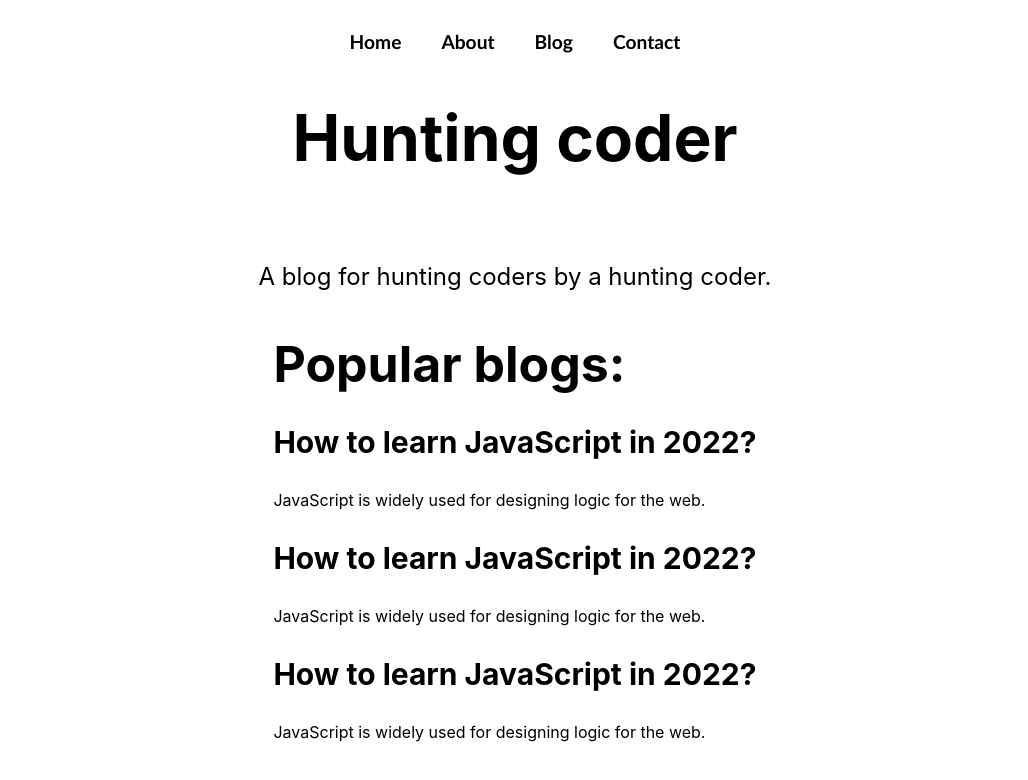
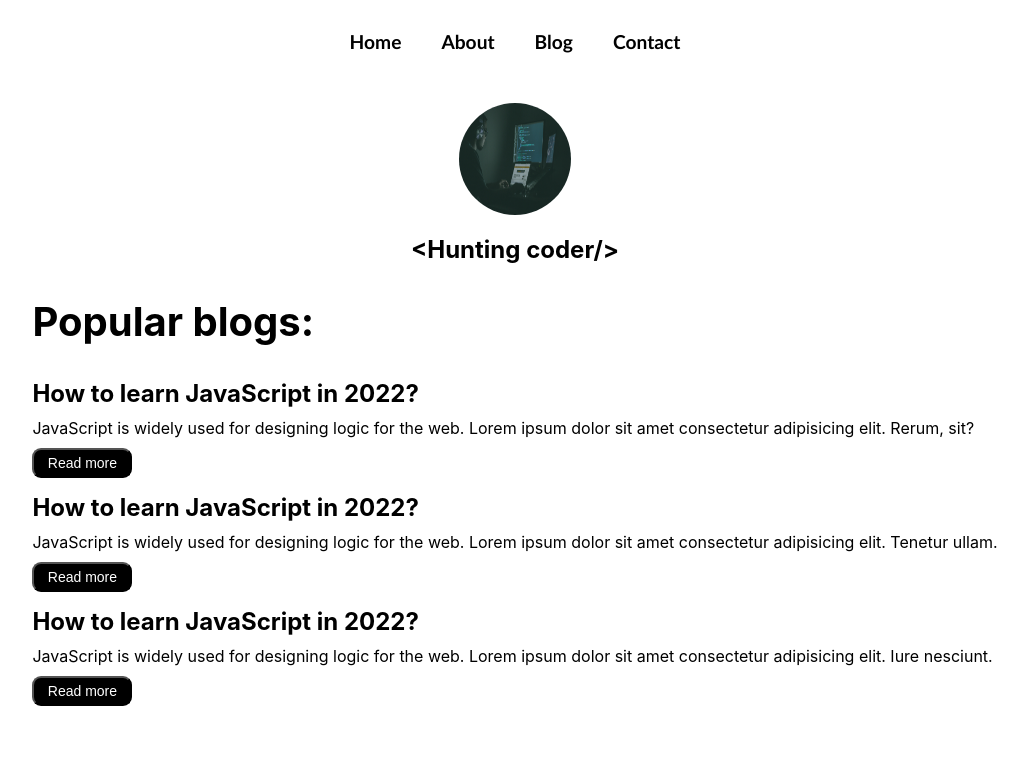
Before and after one commit to tejaslolage07/Blogpost-website-using-NEXT, a Next.js app: page / in a window 1280 px wide. Shown: the top 780 px of the page, without its empty margins (125-1153 px from the left). Built offline with nearby package versions, Linux system fonts and the light colour scheme.

Commit message:
Beautified the Home page, contact page and the about page.

```diff
--- a/pages/blog.tsx
+++ b/pages/blog.tsx
@@ -32,6 +32,9 @@ const Blog = (props: any) => {
               <p className={styles.blogItemPara}>
                 {blogItem.metadesc.substr(0, 200)}...
               </p>
+              <Link href={`/blogpost/${blogItem.slug}`}>
+                <button className={styles.btn}>Read more</button>
+              </Link>
             </div>
           );
         })}
--- a/pages/index.tsx
+++ b/pages/index.tsx
@@ -1,21 +1,11 @@
 import Head from "next/head";
 import styles from "../styles/Home.module.css";
 import React from "react";
+// import Image from "next/image";
 
 export default function Home() {
   return (
     <div className={styles.container}>
-      <style jsx>
-        {`
-          h2 {
-            font-size: 50px;
-            margin: 15px 0px 25px 0px;
-          }
-          h3 {
-            font-size: 30px;
-          }
-        `}
-      </style>
       <Head>
         <title>Hunting coder</title>
         <meta name="description" content="Generated by create next app" />
@@ -23,34 +13,48 @@ export default function Home() {
       </Head>
 
       <main className={styles.main}>
-        <h1 className={styles.title}>Hunting coder</h1>
+        <div className={styles.imagewrapper}>
+          <img
+            className={styles.homeimg}
+            src="/homeImg.webp"
+            width={116}
+            height={116}
+          ></img>
+        </div>
 
-        <div className={styles.imagewrapper}>
-          {/* <Image
-            className={styles.homeimg}
-            alt=""
-            src="/homeImg.webp"
-            width={174}
-            height={116}
-          /> */}
-        </div>
-        <p className={styles.description}>
-          A blog for hunting coders by a hunting coder.
-        </p>
+        <h1 className={styles.title}>&lt;Hunting coder/&gt;</h1>
 
         <div className="blogs">
-          <h2>Popular blogs:</h2>
-          <div className="blogItem">
-            <h3>How to learn JavaScript in 2022?</h3>
-            <p>JavaScript is widely used for designing logic for the web.</p>
+          <h2 className={styles.h2}>Popular blogs:</h2>
+          <div>
+            <h3 className={styles.h3}>How to learn JavaScript in 2022?</h3>
+            <p className={styles.p}>
+              JavaScript is widely used for designing logic for the web. Lorem
+              ipsum dolor sit amet consectetur adipisicing elit. Rerum, sit?
+            </p>
+            <div className={styles.buttonwrapper}>
+              <button className={styles.btn}>Read more</button>
+            </div>
           </div>
-          <div className="blogItem">
-            <h3>How to learn JavaScript in 2022?</h3>
-            <p>JavaScript is widely used for designing logic for the web.</p>
+          <div>
+            <h3 className={styles.h3}>How to learn JavaScript in 2022?</h3>
+            <p className={styles.p}>
+              JavaScript is widely used for designing logic for the web. Lorem
+              ipsum dolor sit amet consectetur adipisicing elit. Tenetur ullam.
+            </p>
+            <div className={styles.buttonwrapper}>
+              <button className={styles.btn}>Read more</button>
+            </div>
           </div>
-          <div className="blogItem">
-            <h3>How to learn JavaScript in 2022?</h3>
-            <p>JavaScript is widely used for designing logic for the web.</p>
+          <div>
+            <h3 className={styles.h3}>How to learn JavaScript in 2022?</h3>
+            <p className={styles.p}>
+              JavaScript is widely used for designing logic for the web. Lorem
+              ipsum dolor sit amet consectetur adipisicing elit. Iure nesciunt.
+            </p>
+            <div className={styles.buttonwrapper}>
+              <button className={styles.btn}>Read more</button>
+            </div>
           </div>
         </div>
       </main>
--- a/styles/Blog.module.css
+++ b/styles/Blog.module.css
@@ -9,14 +9,17 @@
   align-items: center;
 }
 
-.blogs{
-
-}
-
-.blogItem{
-
-}
-
 .blogItemPara{
   max-width: 65vw;
 }
+
+.btn{
+  color: white;
+  background-color: black;
+  border-radius: 9px;
+  width: 100px;
+  height: 30px;
+  font-size: 14px;
+  cursor: pointer;
+  margin: auto;
+}
--- a/styles/Contact.module.css
+++ b/styles/Contact.module.css
@@ -4,9 +4,38 @@
     margin: auto;
 }
 .mb3{
-
+    display: flex;
+    flex-direction: column;
 }
 .formlabel{
-    margin: 0px 14px;
-
+    padding: 5px 0px;
 }
+.input{
+    padding: 3px;
+    font-size: 18px;
+    border-radius: 4px;
+    border: 1px solid black;
+    margin: 0px 0px 20px 0px;
+}
+.textarea{
+    margin: 25px 0px 15px;
+    height: 5rem;
+    border: 1px solid black;
+    border-radius: 4px;
+    font-size: 15px;
+}
+.dilasa{
+    font-size: 0.75rem;
+    margin: 3px 7px;
+    color: grey;
+}
+.btn{
+    color: white;
+    background-color: black;
+    border-radius: 9px;
+    width: 100px;
+    height: 40px;
+    font-size: 16px;
+    cursor: pointer;
+    margin: auto;
+}
--- a/styles/Home.module.css
+++ b/styles/Home.module.css
@@ -42,7 +42,7 @@
 .title {
   margin: 0;
   line-height: 1.15;
-  font-size: 4rem;
+  font-size: 1.5rem;
 }
 
 .title,
@@ -52,7 +52,8 @@
 
 .description {
   line-height: 1.5;
-  font-size: 1.5rem;
+  font-size: 1rem;
+  max-width: 50vw;
 }
 
 .code {
@@ -151,9 +152,39 @@
   color: black;
 }
 .imagewrapper{
-  padding: 30px;
+  padding: 0px 0px 15px 0px;
 }
 .homeimg{
   border-radius: 10px;
   border: 2px solid white;
+  border-radius: 65px;
+  width: 116px;
+  height: 116px;
 }
+
+.h2{
+  font-size: 2.5rem;
+}
+
+.h3{
+  font-size: 1.5rem;
+  margin: 15px 0px 10px 0px;
+}
+
+.btn{
+  color: white;
+background-color: black;
+border-radius: 9px;
+width: 100px;
+height: 30px;
+font-size: 14px;
+cursor: pointer;
+margin: auto;
+}
+
+.p{
+  margin: 3px 0px 10px 0px;
+  /* margin-top: 3px; */
+}
+
+.buttonwrapper{}
```
Also changed, not shown: pages/contact.js (+10 -34 lines). Lines whose indentation alone changed are shown as unchanged.
